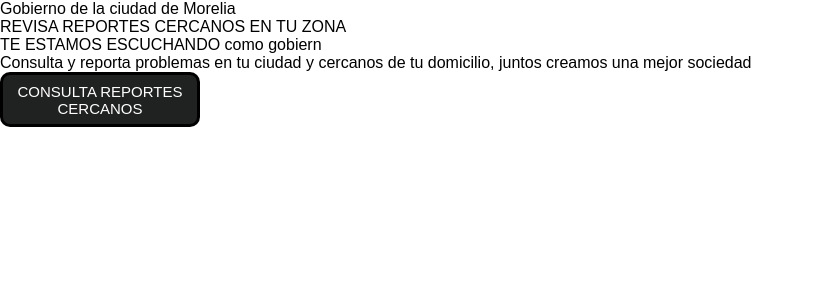
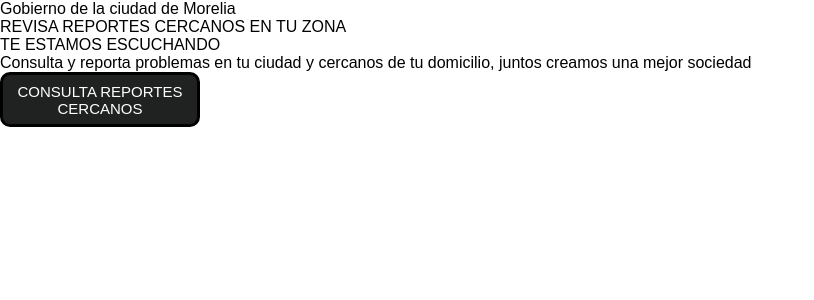
Before and after one commit to DavidGuidoR/DenunciasCiudadanasWeb, a PHP site: page / in a window 1280 px wide. Shown: the part 100-400 px from the top of the page, without its empty margins (0-814 px from the left). Run offline with PHP 8.4, Linux system fonts and the light colour scheme.

Commit message:
cambios de prueba3

```diff
--- a/index.php
+++ b/index.php
@@ -25,7 +25,7 @@
 
         <div class="content-mensj">
             REVISA REPORTES CERCANOS EN TU ZONA<br>
-            TE ESTAMOS ESCUCHANDO como gobiern
+            TE ESTAMOS ESCUCHANDO
         </div>
 
         <div class="content-button">
```
